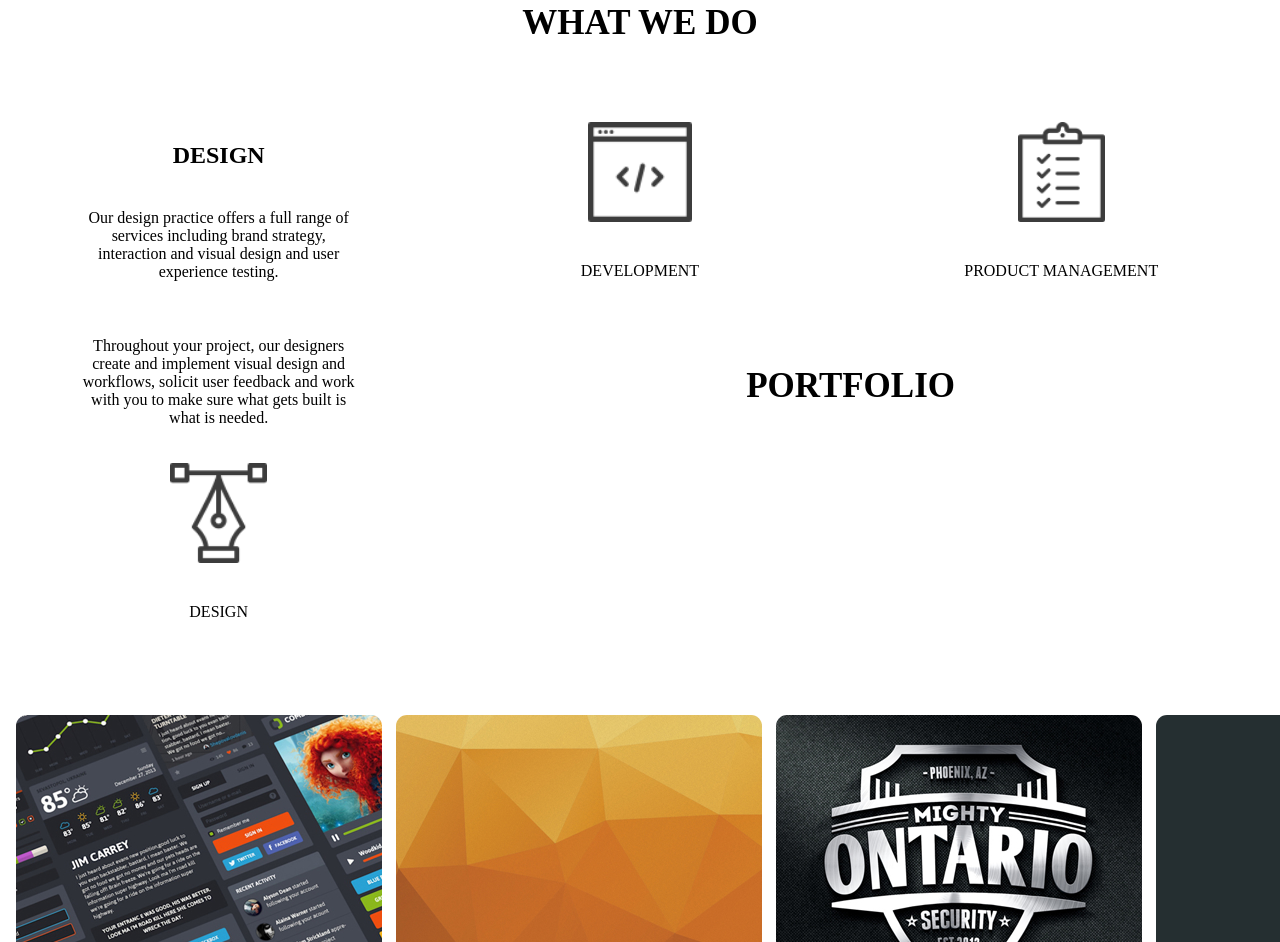
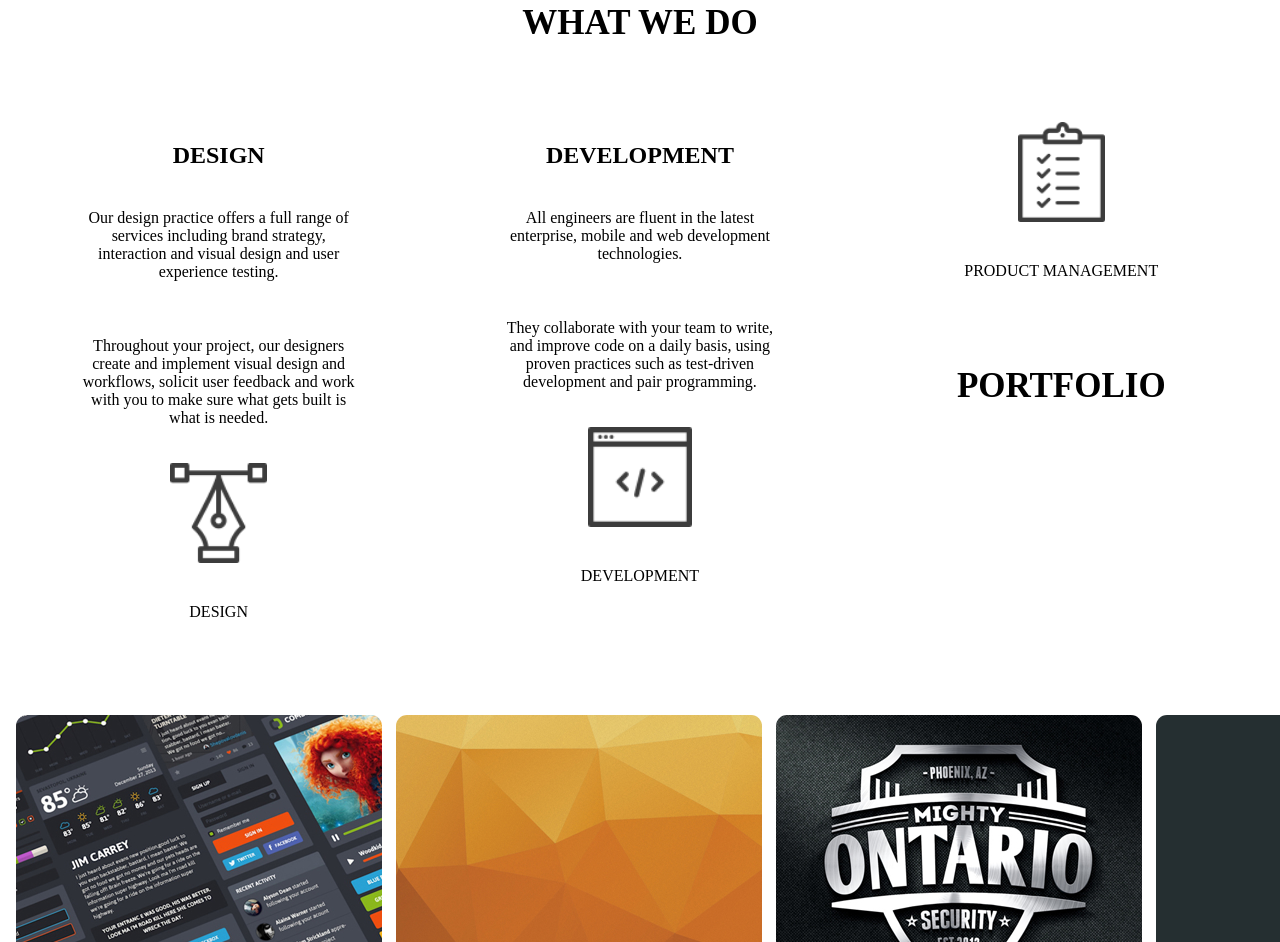
Before and after one commit to kenyansa/studio, a plain HTML site: page index.html in a window 1280 px wide. Shown: the part 2187-3129 px from the top of the page. Drawn offline with nearby package versions, Linux system fonts and the light colour scheme.

Commit message:
added another development div to 'what we do' section

```diff
--- a/index.html
+++ b/index.html
@@ -47,11 +47,19 @@
                     <img src="services_icons/design_icon.png" alt="designImage">
                     <p>DESIGN</p>
                 </div>
-
             </div>
             <div class="across">
-                <img src="services_icons/dev_icon.png">
-                <p>DEVELOPMENT</p>
+                <h2 class="title">DEVELOPMENT</h2>
+                <div id="development">
+                    <p>All engineers are fluent in the latest enterprise, mobile and web development technologies.</p>
+                    <p>They collaborate with your team to write, and improve code on a daily basis,
+                        using proven practices such as test-driven development and pair programming.
+                    </p>
+                </div>
+                <div id="development-image">
+                    <img src="services_icons/dev_icon.png" alt="developmentImage">
+                    <p>DEVELOPMENT</p>
+                </div>
             </div>
             <div class="across">
                 <img src="services_icons/product_icon.png">
```
